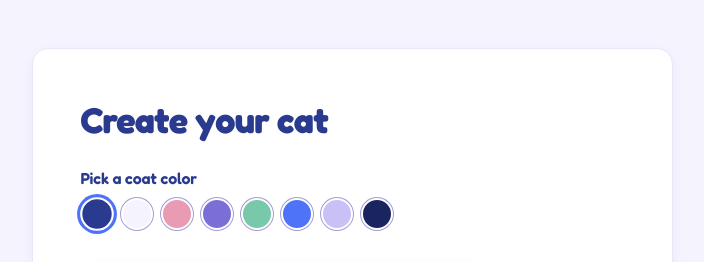
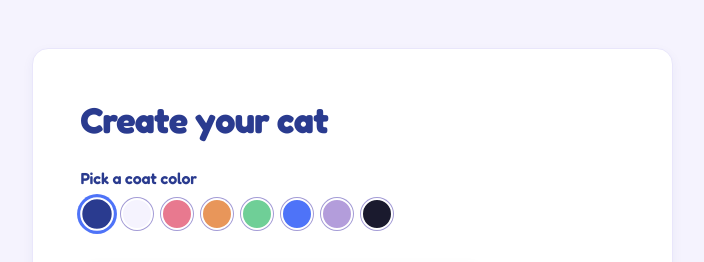
Before and after one commit to MonicaFeis/monicat-manor, a Django app: page /cat/new/ in a window 1280 px wide. Shown: the part 84-346 px from the top of the page, without its empty margins (288-992 px from the left). Run offline with Django 4.2, Linux system fonts and the light colour scheme; the visitor is signed in with stand-in values (Sample User, id 1).

Commit message:
Fix crash from document.write, fix duplicate/similar color swatches with a genuinely distinct palette

```diff
--- a/templates/cats/cat_form.html
+++ b/templates/cats/cat_form.html
@@ -74,12 +74,12 @@
                     <div id="colorPalette" class="d-flex align-items-center flex-wrap">
                         <span class="swatch active" style="background:#2A3B8F;" data-color="#2A3B8F" data-value="ink_brown"></span>
                         <span class="swatch" style="background:#F5F3FE; box-shadow:0 0 0 1px var(--dusty-violet);" data-color="#F5F3FE" data-value="cream"></span>
-                        <span class="swatch" style="background:#E89BB2;" data-color="#E89BB2" data-value="terracotta"></span>
-                        <span class="swatch" style="background:#7B6FD6;" data-color="#7B6FD6" data-value="rust"></span>
-                        <span class="swatch" style="background:#78C8AA;" data-color="#78C8AA" data-value="sage"></span>
+                        <span class="swatch" style="background:#E8798F;" data-color="#E8798F" data-value="terracotta"></span>
+                        <span class="swatch" style="background:#E8965A;" data-color="#E8965A" data-value="rust"></span>
+                        <span class="swatch" style="background:#6FCF97;" data-color="#6FCF97" data-value="sage"></span>
                         <span class="swatch" style="background:#4E73F8;" data-color="#4E73F8" data-value="honey"></span>
-                        <span class="swatch" style="background:#C9C0F5;" data-color="#C9C0F5" data-value="dusty_rose"></span>
-                        <span class="swatch" style="background:#1A2560;" data-color="#1A2560" data-value="classic"></span>
+                        <span class="swatch" style="background:#B39DDB;" data-color="#B39DDB" data-value="dusty_rose"></span>
+                        <span class="swatch" style="background:#1A1A2E;" data-color="#1A1A2E" data-value="classic"></span>
                     </div>
                 </div>
 
@@ -132,7 +132,7 @@
 {% block extra_js %}
 <script>
     const canvas = document.getElementById('catCanvas');
-    const ctx = canvas.getContext('2d');
+    const ctx = canvas.getContext('2d', { willReadFrequently: true });
     ctx.lineWidth = 7;
     ctx.lineCap = 'round';
     ctx.lineJoin = 'round';
```
